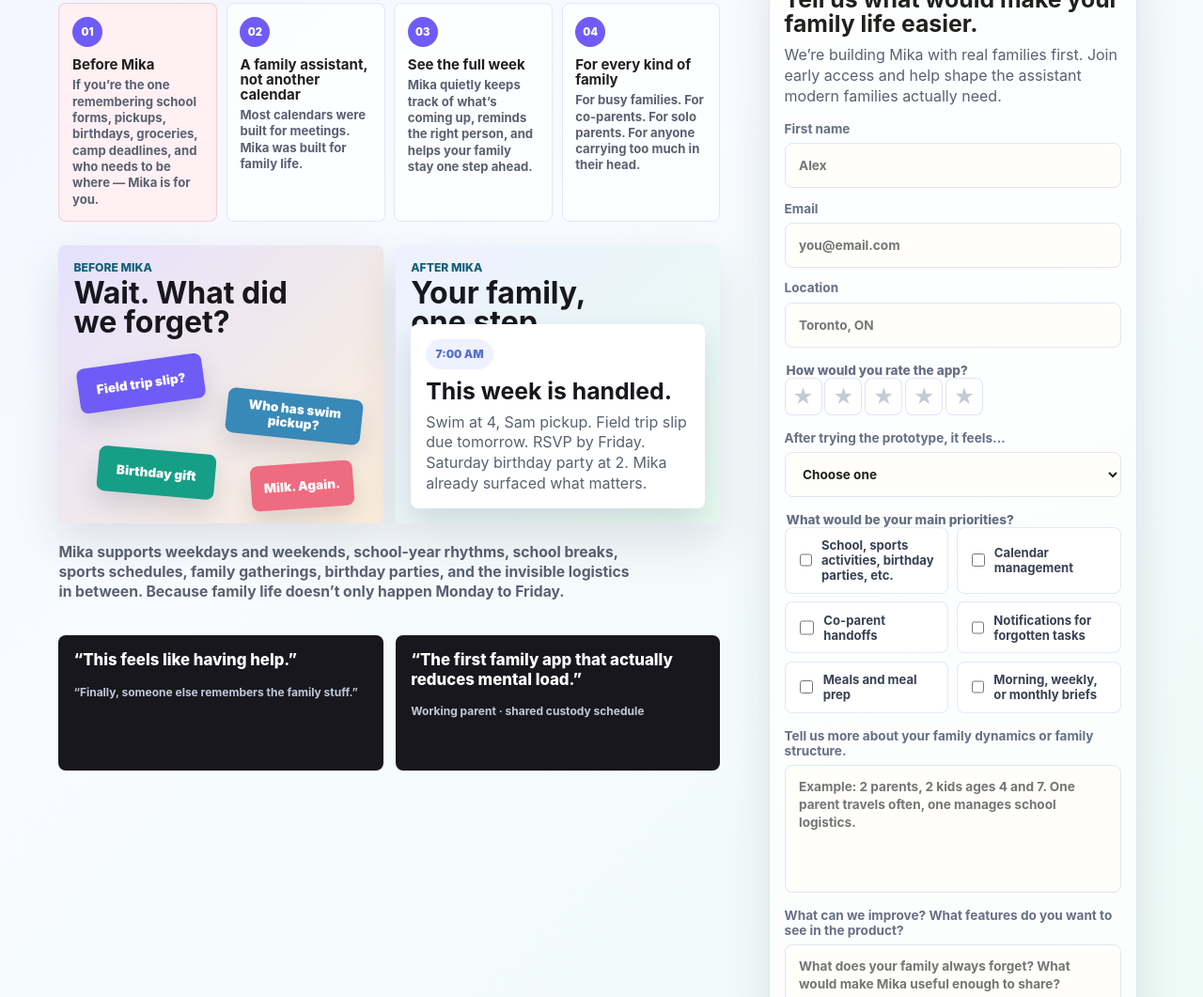
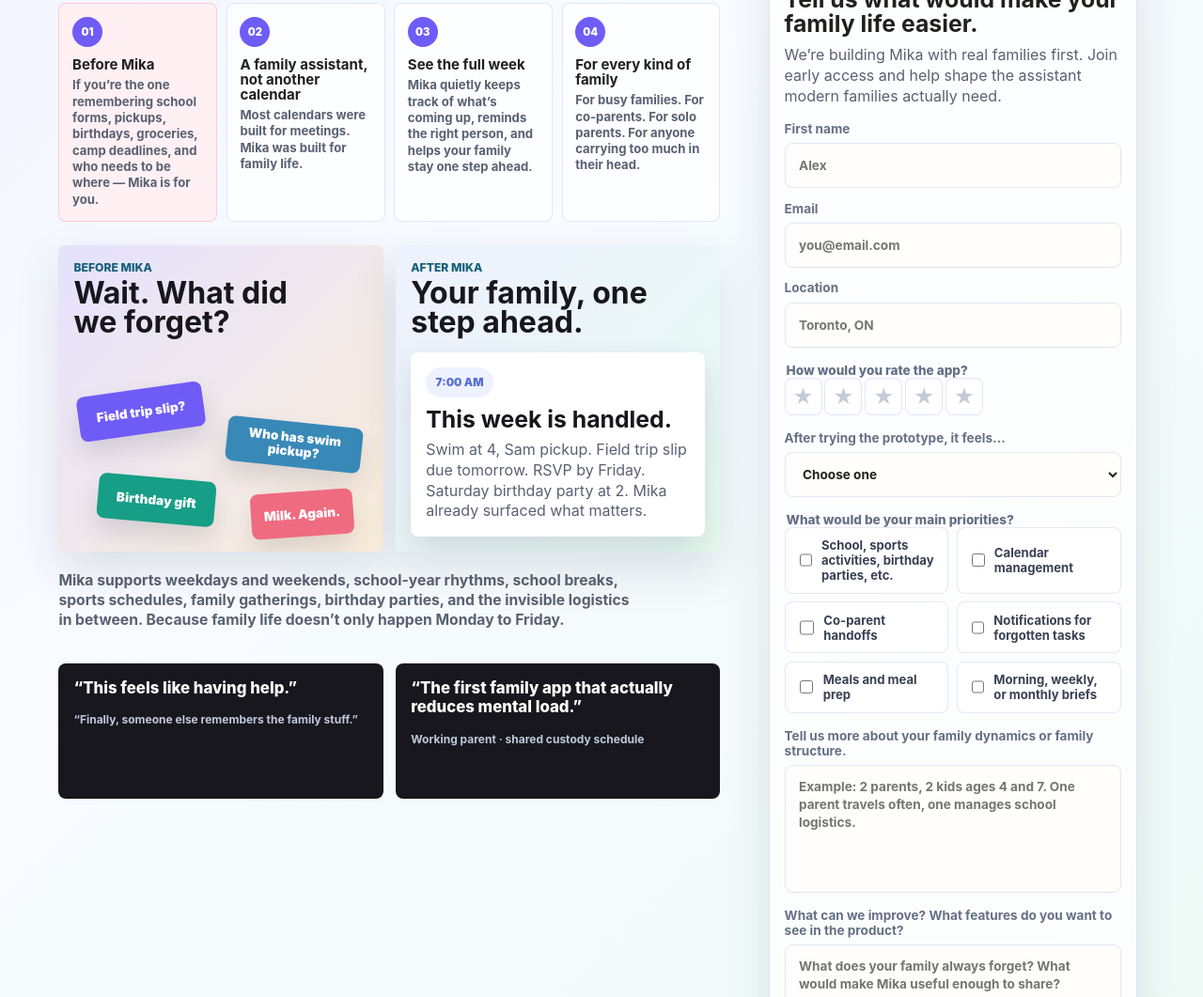
Before and after one commit to chantastico/mika-v0.1, a plain HTML site: page index.html in a window 1280 px wide. Shown: the part 898-1959 px from the top of the page at 94% size. Drawn offline with Linux system fonts and the light colour scheme.

Commit message:
Add files via upload
fix css

```diff
--- a/styles.css
+++ b/styles.css
@@ -347,7 +347,14 @@
 }
 
 .moment-card.after {
+  display: flex;
+  flex-direction: column;
   background: linear-gradient(135deg, #eef1ff 0%, #e7fbf1 100%);
+}
+
+.moment-card.after h2 {
+  max-width: 18rem;
+  margin-bottom: 1rem;
 }
 
 .chaos-stack {
@@ -404,11 +411,9 @@
 }
 
 .brief-preview {
-  position: absolute;
-  left: 1rem;
-  right: 1rem;
-  bottom: 1rem;
-  min-height: 11.25rem;
+  position: relative;
+  min-height: 0;
+  margin-top: auto;
   padding: 1rem;
   border-radius: 8px;
   background: #fff;
```
